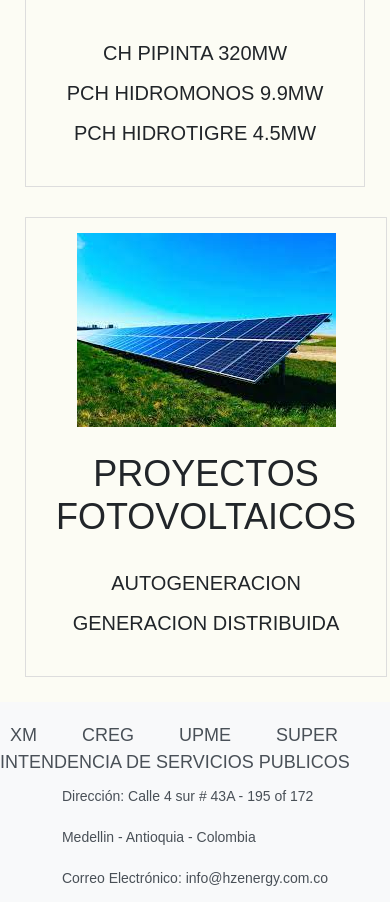
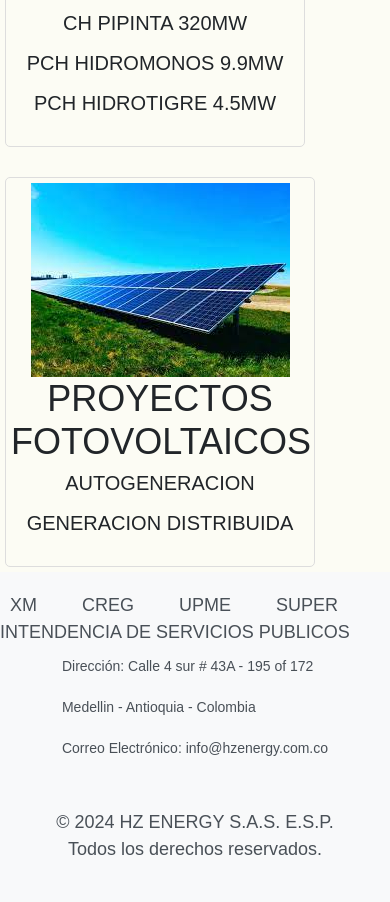
Before and after one commit to JuanZuluaga1/HZ-ENERGY, a plain HTML site: page pages/proyectos.html in a window 390 px wide. Shown: the part 1084-1986 px from the top of the page. Drawn offline with nearby package versions, Linux system fonts and the light colour scheme.

Commit message:
se organiza detalles del responsive

```diff
--- a/css/style.css
+++ b/css/style.css
@@ -154,7 +154,7 @@ nav {
     display: flex;
     flex-wrap: wrap; } }
 
-@media (min-width: 425px) and (max-width: 767px) {
+@media (min-width: 451px) and (max-width: 767px) {
   .main-nosotros .article-nosotros {
     margin: 0;
     padding: 10px !important; }
@@ -165,7 +165,7 @@ nav {
     display: flex;
     flex-direction: column; } }
 
-@media (max-width: 375px) {
+@media (max-width: 450px) {
   .main-nosotros {
     overflow-x: hidden; }
     .main-nosotros .article-nosotros {
@@ -175,14 +175,19 @@ nav {
         margin: 0;
         padding: 5px !important; }
     .main-nosotros .article-nosotros-2 {
-      padding: 10px !important; }
+      padding: 5px !important; }
       .main-nosotros .article-nosotros-2 ul {
         display: flex;
         flex-direction: column; }
         .main-nosotros .article-nosotros-2 ul li {
-          padding: 5px !important; }
+          margin: 0;
+          padding: 10px !important;
+          width: auto !important;
+          display: flex !important;
+          flex-direction: column;
+          align-items: center; }
           .main-nosotros .article-nosotros-2 ul li p {
-            width: 200px; }
+            width: 300px; }
     .main-nosotros .article-nosotros-3 ul {
       display: flex;
       flex-direction: column; } }
@@ -273,12 +278,19 @@ nav {
 
 @media (max-width: 424px) {
   .main-proyectos {
-    overflow-x: hidden; }
+    overflow-x: hidden;
+    width: auto; }
     .main-proyectos .proye {
+      padding: 5px;
       display: flex;
-      flex-wrap: wrap; }
+      flex-wrap: wrap;
+      width: 310px; }
       .main-proyectos .proye .article-proyectos {
-        border-radius: 0.5px; } }
+        width: 310px;
+        padding: 5px; }
+        .main-proyectos .proye .article-proyectos .h2-2 {
+          margin: 0 !important;
+          padding: 0 !important; } }
 
 .main-contactanos {
   font-family: "Open Sans", sans-serif;
--- a/scss/sections/_proyectos.scss
+++ b/scss/sections/_proyectos.scss
@@ -59,11 +59,20 @@
 @media (max-width: 424px) {
     .main-proyectos{
         overflow-x: hidden;
+        width: auto;
         .proye{
+            padding: 5px;
             display: flex;
             flex-wrap: wrap;
+            width: 310px;
             .article-proyectos{
-                border-radius: 0.5px;
+                width: 310px;
+                padding: 5px;
+                .h2-2{
+                    margin: 0 !important;
+                    padding: 0 !important;
+
+                }
             }
         }
     }
```
Also changed, not shown: scss/sections/_nosotros.scss (+15 -6 lines), 1 other file.
